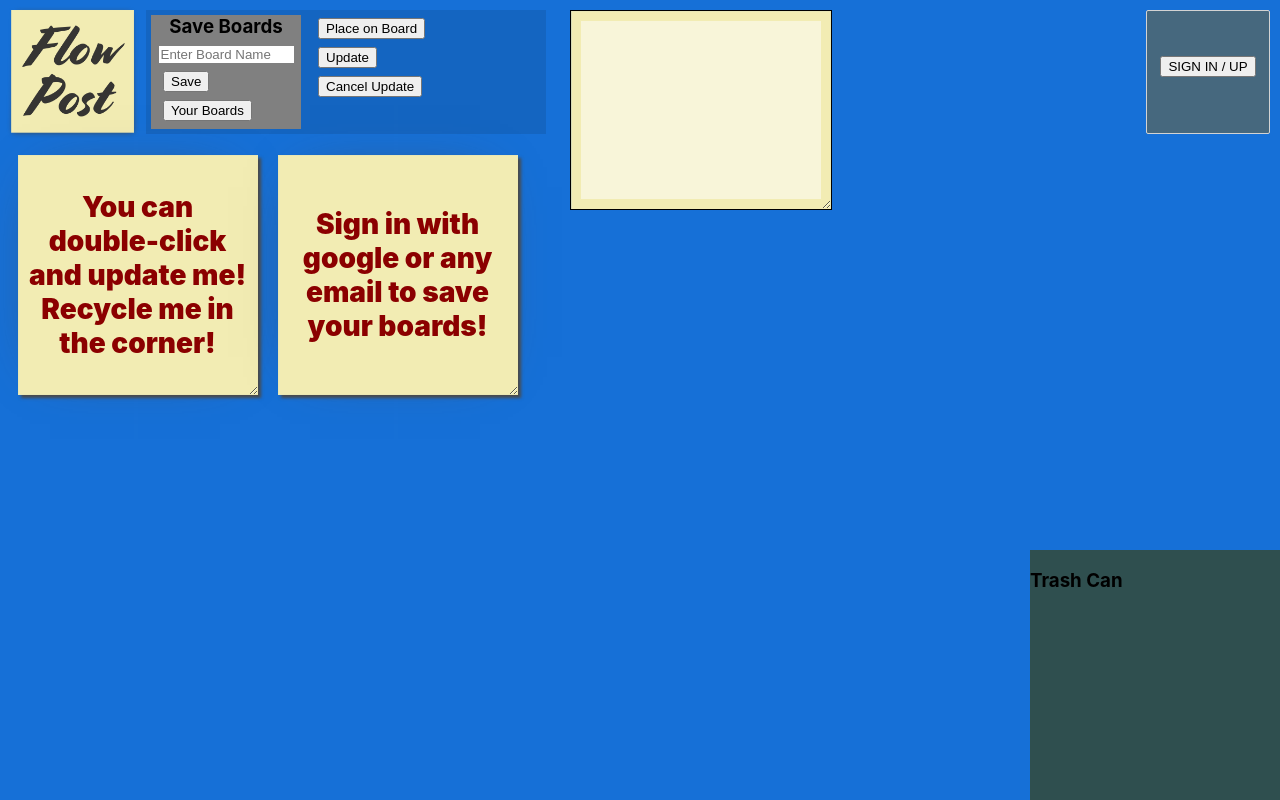
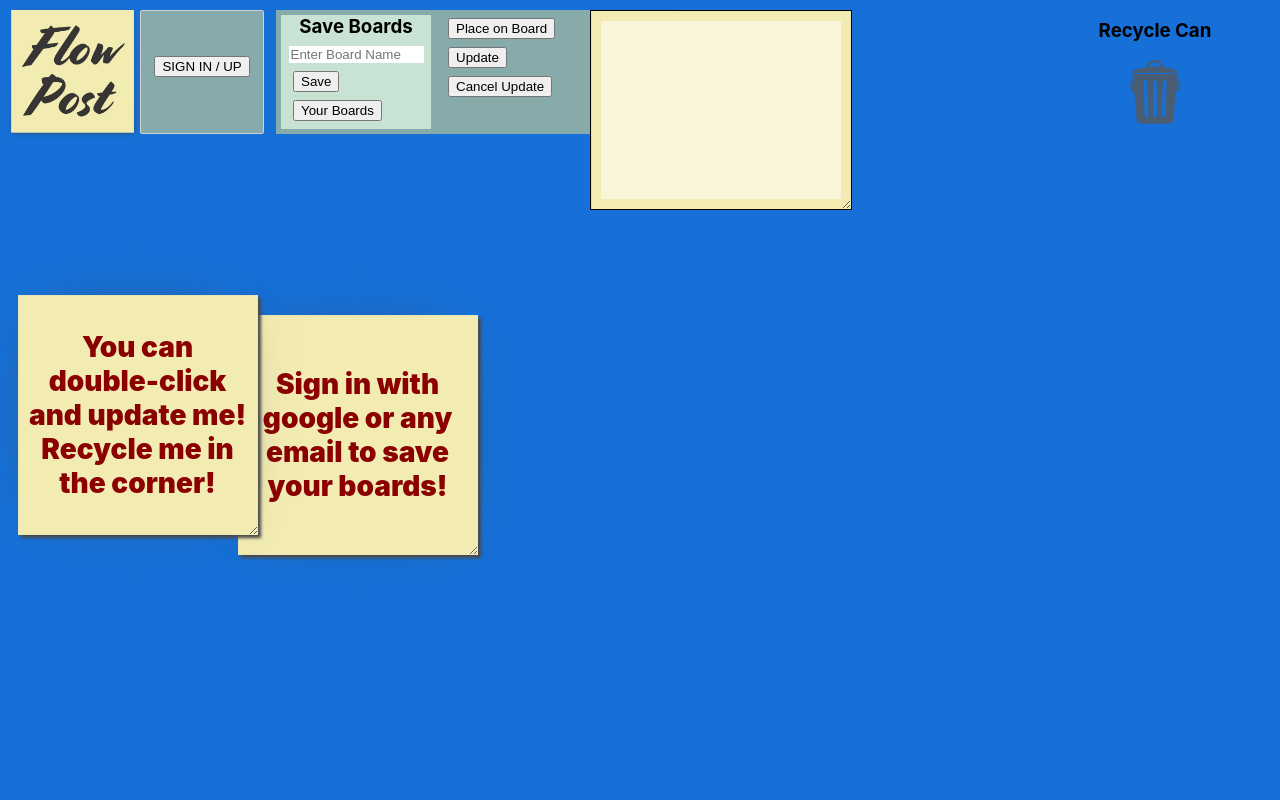
Before and after one commit to ashthomasweb/react--elephant-chart, a React (Create React App) app: page / in a window 1280 px wide. Built offline with nearby package versions, Linux system fonts and the light colour scheme; no server answers.

Commit message:
Adds recycle icon
Begins UI for version 1. Basic color variables in place.

```diff
--- a/src/assets/initial-array.js
+++ b/src/assets/initial-array.js
@@ -6,9 +6,9 @@ export const initialArray = [
     id: 1,
     width: '',
     height: '',
-    top: '155px',
+    top: '295px',
     left: '10px',
-    zIndex: 0,
+    zIndex: 2,
     imageUrl: blankYellow,
     mouseOffsetX: 0,
     mouseOffsetY: 0,
@@ -20,9 +20,9 @@ export const initialArray = [
     id: 2,
     width: '',
     height: '',
-    top: '155px',
-    left: '270px',
-    zIndex: 0,
+    top: '315px',
+    left: '230px',
+    zIndex: 1,
     imageUrl: blankYellow,
     mouseOffsetX: 0,
     mouseOffsetY: 0,
--- a/src/components/board/board.component.jsx
+++ b/src/components/board/board.component.jsx
@@ -4,6 +4,9 @@ import NoteItem from '../note-item/note-item.component'
 import Header from '../../components/header/header.component'
 
 import blankYellow from '../../assets/trimmed-noborder.png'
+
+import trashTop from '../../assets/trash-top.png'
+import trashBottom from '../../assets/trash-bottom.png'
 
 import { saveUserBoard, userBoards, deleteUserBoard } from '../../firebase/firebase.utils'
 import { initialArray } from '../../assets/initial-array.js'
@@ -44,7 +47,6 @@ class Board extends Component {
 
   }
 
-  // jQuery-esque universal selector
   $ = (input) => document.querySelector(input)
 
   positionUpdater = (input, e, final = false) => {
@@ -274,7 +276,11 @@ class Board extends Component {
             ></div>
         </div>
         <div className='trash-frame'>
-          <h3>Trash Can</h3>
+          <h3>Recycle Can</h3>
+          <div className='trash-cont'>
+            <img src={trashTop} className='trash-top' alt='Lid of recycle can'/>
+            <img src={trashBottom} className='trash-bottom' alt='Body of recycle can'/>
+          </div>
         </div>
 
       </div>
--- a/src/components/board/board.styles.scss
+++ b/src/components/board/board.styles.scss
@@ -13,7 +13,7 @@
     top: 5px;
     width: 150px;
     height: 114px;
-    background-color: grey;
+    background-color: var(--secondary);
     text-align: center;
     overflow: visible;
 
@@ -54,32 +54,14 @@
 
 }
 
-.trash-frame {
-  position: absolute;
-  bottom: 0;
-  right: 0;
-  width: 250px;
-  height: 250px;
-  background-color: darkslategrey;
-
-  &:hover {
-    background-color: green;
-  }
-
-  &.hovered {
-    background-color: green;
-  }
-}
-
-
 .options-frame {
   width: 400px;
   height: 124px;
   position: absolute;
   top: 10px;
-  left: 146px;
+  left: 276px;
   padding: 0 0 0 160px;
-  background-color: rgba(0, 0, 0, .1);
+  background-color: var(--primary);
   display: inline-block;
   overflow: visible;
 
@@ -94,7 +76,7 @@
 }
 
 .pad-frame {
-  left: 570px;
+  left: 590px;
   top: 10px;
   height: 200px;
   position: absolute;
@@ -126,3 +108,55 @@
   }
 
 }
+
+.trash-frame {
+  box-sizing: content-box;
+  position: absolute;
+  text-align: center;
+  top: 0;
+  right: 0;
+  width: 250px;
+  height: 150px;
+
+
+
+  &:hover {
+    background-color: var(--secondary);
+    border-left: 4px solid grey;
+    border-bottom: 4px solid grey;
+  }
+
+  &.hovered {
+    background-color: var(--secondary);
+    border-left: 4px solid grey;
+    border-bottom: 4px solid grey;
+  }
+
+  .trash-cont {
+    // background-color: var(--primary);
+    position: relative;
+    height: 74px;
+    width: 52px;
+    left: 50%;
+    transform: translateX(-50%);
+    opacity: .8;
+
+    .trash-top {
+      display: block;
+      margin: 0 0 1px 1px;
+      width: 50px;
+
+    }
+
+    .trash-bottom {
+      display: block;
+      width: 50px;
+      margin-left: 1px;
+    }
+
+  }
+
+
+
+
+}
--- a/src/components/header/header.component.jsx
+++ b/src/components/header/header.component.jsx
@@ -23,7 +23,7 @@ const Header = ({ currentUser, reset }) => (
   <div className='header'>
       <img src={logo} className='logo' alt='flow-post logo' />
 
-    <div className='options'>
+    <div className='user-options'>
       {currentUser ? ( <div>
         <div className='welcome' >Welcome,<br/>{currentUser.displayName}</div>
         <div className='option' onLoad={closeSignIn()} onClick={() => { clearBoards(); reset(); auth.signOut()}}>SIGN OUT</div></div>
--- a/src/components/header/header.styles.scss
+++ b/src/components/header/header.styles.scss
@@ -2,7 +2,7 @@
   height: 70px;
   width: 100%;
   display: flex;
-  justify-content: space-between;
+  // justify-content: space-between;
   position: absolute;
   top: 0;
   pointer-events: none;
@@ -18,7 +18,7 @@
     pointer-events: all;
   }
 
-  .options {
+  .user-options {
     width: 124px;
     height: 124px;
     pointer-events: all;
@@ -26,7 +26,7 @@
     margin-top: 10px;
     text-align: center;
     border: 1px solid lightgray;
-    background-color: rgb(70, 104, 126);
+    background-color: var(--primary);
     border-radius: 2px;
     color: white;
 
--- a/src/components/note-item/note-item.component.jsx
+++ b/src/components/note-item/note-item.component.jsx
@@ -110,7 +110,7 @@ class NoteItem extends Component {
           display: this.displayHandler()
         }}
         id={id}
-        className={`menu-item`}
+        className={`note-comp`}
         onMouseDown={this.mouseOffset}
         onMouseUp={this.resizeHandler}
         onDrag={this.dragHandler}
--- a/src/components/note-item/note-item.styles.scss
+++ b/src/components/note-item/note-item.styles.scss
@@ -1,4 +1,4 @@
-.menu-item {
+.note-comp {
   height: 240px;
   width: 240px;
   display: block;
--- a/src/index.css
+++ b/src/index.css
@@ -1,3 +1,9 @@
+:root {
+  --primary: #87aaaa;
+  --secondary: #C8E3D4
+  /* --tertiary: */
+}
+
 body {
   margin: 0;
   font-family: -apple-system, BlinkMacSystemFont, 'Segoe UI', 'Roboto', 'Oxygen',
--- a/src/methods/trash/trashHandlers.js
+++ b/src/methods/trash/trashHandlers.js
@@ -1,8 +1,8 @@
 
 export const trashBox = (e) => {
     let xMax = e.view.innerWidth
-    let yMax = e.view.innerHeight
-    if (e.clientX > xMax - 250 && e.clientY > yMax - 250) {
+    // let yMax = e.view.innerHeight
+    if (e.clientX > xMax - 250 && e.clientY < 150) {
       document.querySelector('.trash-frame').classList.add('hovered')
     } else {
       document.querySelector('.trash-frame').classList.remove('hovered')
@@ -12,8 +12,7 @@ export const trashBox = (e) => {
 export const trashHandler = (e, notesObj) => {
     let deleteId = e.target.id
     let xMax = e.view.innerWidth
-    let yMax = e.view.innerHeight
-    if (e.clientX > xMax - 250 && e.clientY > yMax - 250) {
+    if (e.clientX > xMax - 250 && e.clientY < 150) {
       for (let i = 0; i < notesObj.length; i++) {
         if (notesObj[i].id === Number(deleteId)) {
           notesObj.splice(i, 1)
```
Also changed, not shown: src/assets/trash-bottom.png (added), src/assets/trash-top.png (added).
